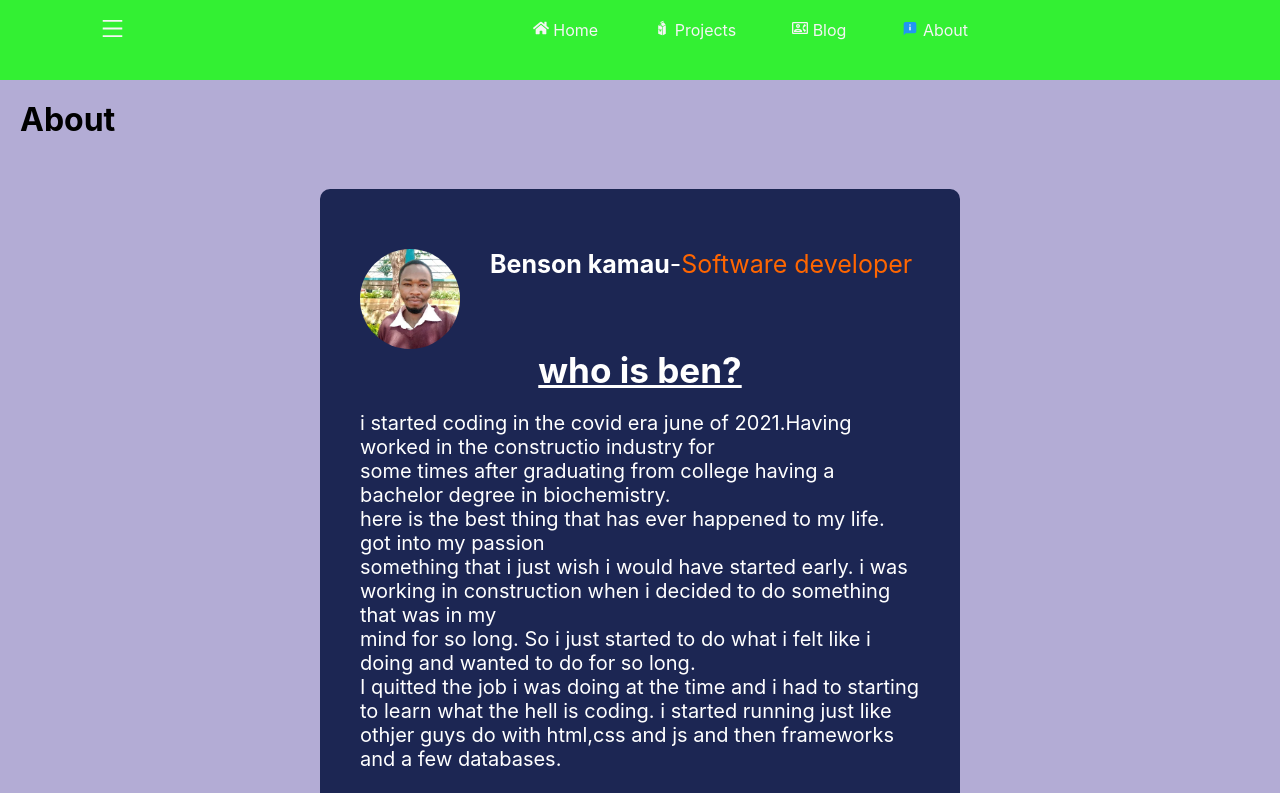
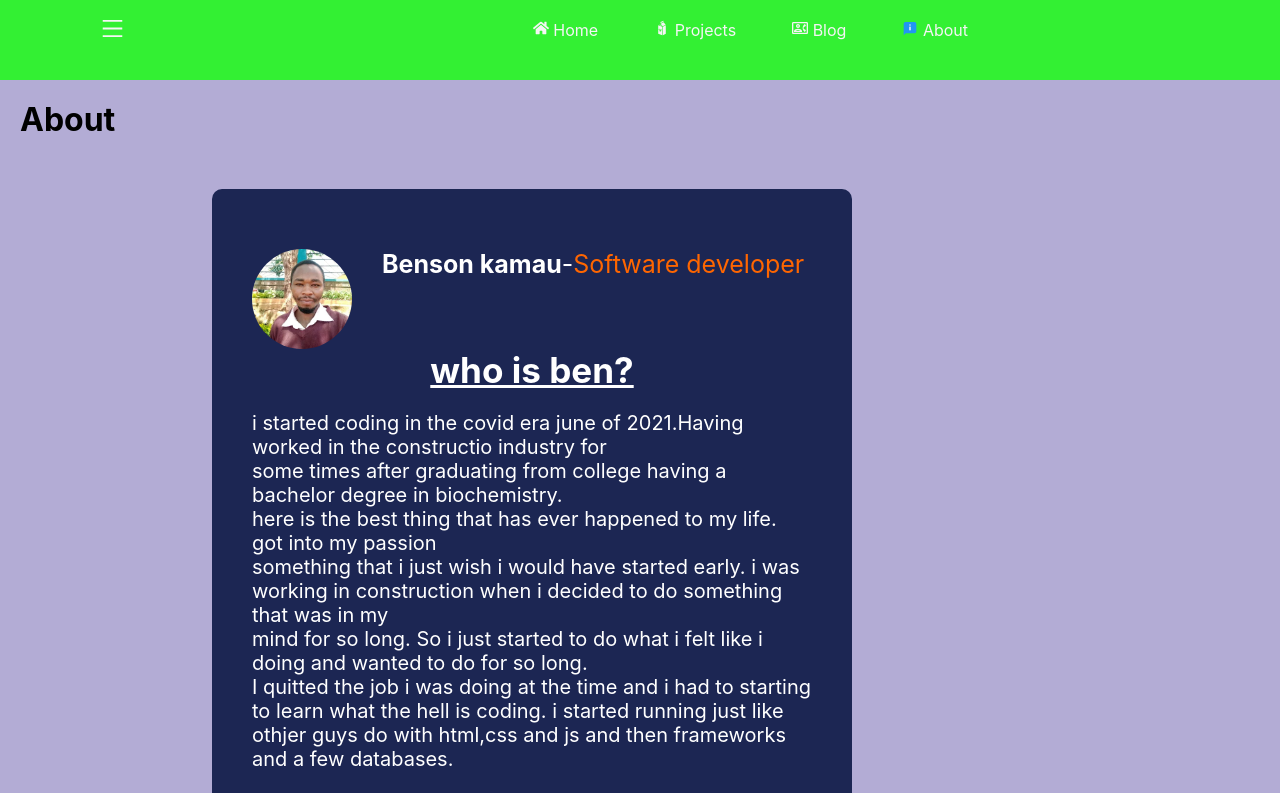
Before and after one commit to sirben181/my-app, a React (Create React App) app: page /about in a window 1280 px wide. Shown: the top 793 px of the page. Built offline with nearby package versions, Linux system fonts and the light colour scheme.

Commit message:
about design

```diff
--- a/src/pages/About.js
+++ b/src/pages/About.js
@@ -7,8 +7,8 @@ const About = () => {
         <div className="about-wrapper">
               <h1>About</h1>
               <div className='about'>
-            <div className="about-header">
                           <div className='about-header'>
+                            <div className='about-header-wrapper'>
                                 <Profile/>
                             </div>
                           </div>
@@ -23,11 +23,12 @@ const About = () => {
                                 </div>
                           </div>
             </div>
+         </div>
 
 
       </div>
 
-    </div>
+
   )
 }
 
--- a/src/pages/about.css
+++ b/src/pages/about.css
@@ -4,7 +4,7 @@
         background:rgb(179, 172, 213);
         /* margin:20px; */
         min-height:100vh;
-        width:100%;
+        width:100vw;
 
 }
 .about-wrapper{
@@ -18,5 +18,20 @@
 .about{
     display:flex;
     flex-direction: column;
+    /* justify-content: center; */
     align-items: center;
+    width:80vw;
 }
+.about-header{
+        display:flex;
+        /* flex-direction:column; */
+        align-items:center;
+        justify-content: center;
+        width:80%;
+}
+.about-header-wrapper{
+        display:flex;
+        flex-direction:column;
+        justify-content:center;
+        align-items: center;
+}
```
Lines whose indentation alone changed are shown as unchanged.
